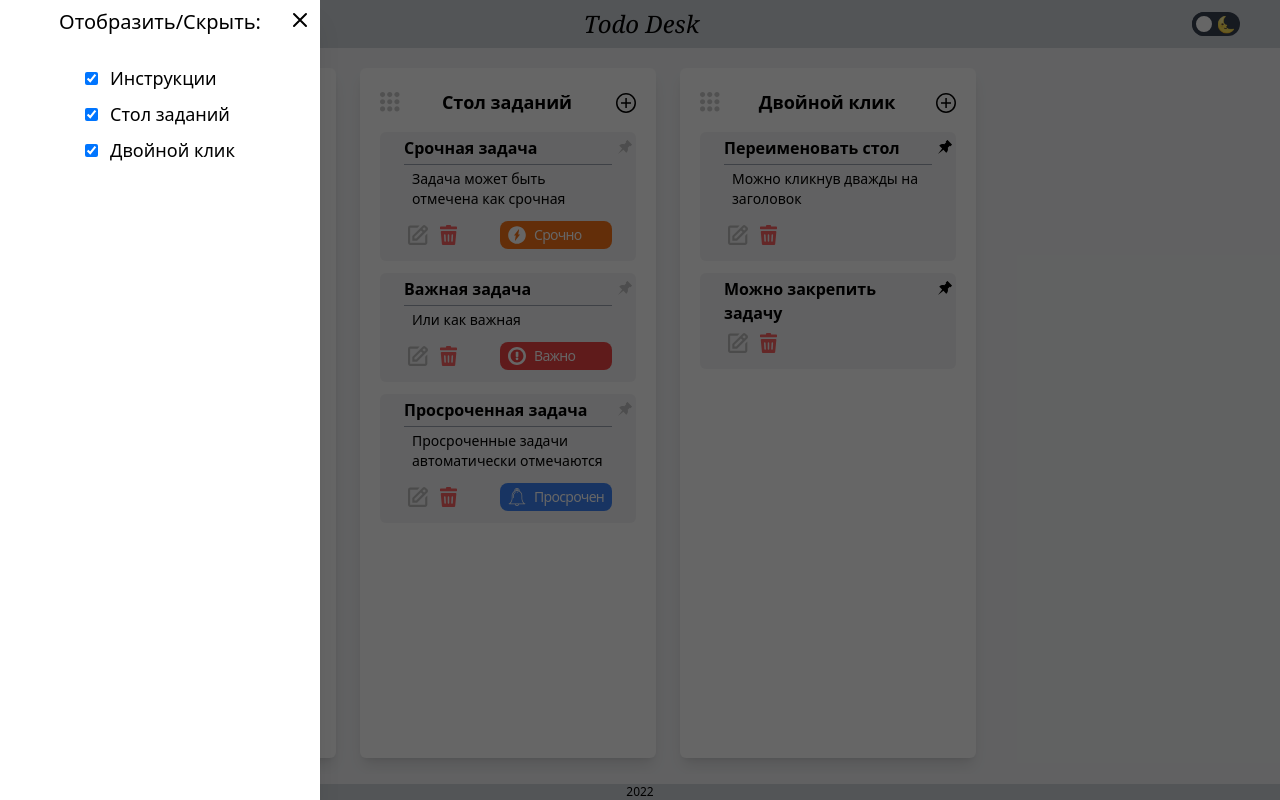
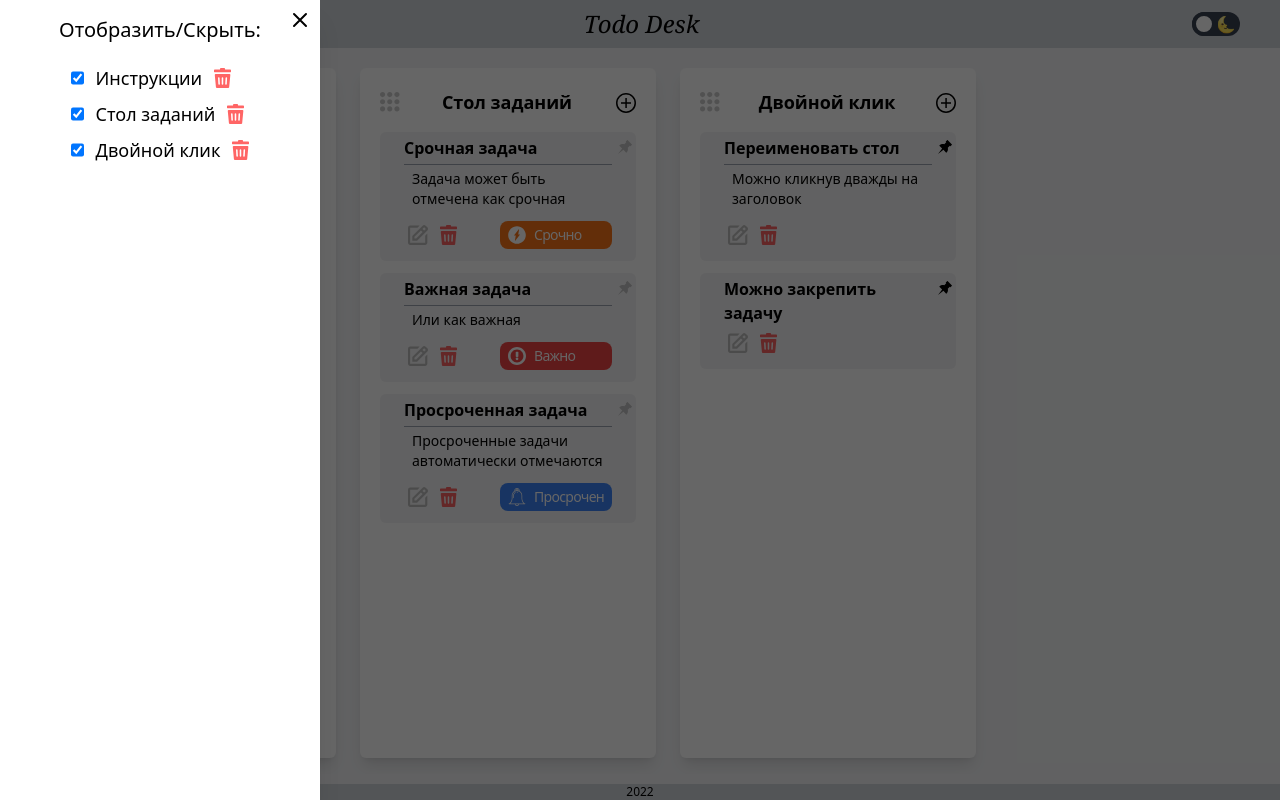
Before and after one commit to juravlevdima/todo-desk, a React app: page / in a window 1280 px wide. Both pictures are taken after a click on the button 50 px from the left and 21 px from the top of the page. Built offline with nearby package versions, Linux system fonts and the light colour scheme.

Commit message:
delete desk button

```diff
--- a/src/components/AsideMenu/AsideMenu.tsx
+++ b/src/components/AsideMenu/AsideMenu.tsx
@@ -3,12 +3,13 @@ import { motion } from 'framer-motion'
 import closeIcon from '../../images/close.svg'
 import { useStores } from '../../hooks/useStores'
 import AsideMenuItem from './AsideMenuItem'
+import { observer } from 'mobx-react-lite'
 
 type propTypes = {
   setIsMenuOpen: Dispatch<SetStateAction<boolean>>
 }
 
-const AsideMenu: FC<propTypes> = ({ setIsMenuOpen }) => {
+const AsideMenu: FC<propTypes> = observer(({ setIsMenuOpen }) => {
   const { deskStore } = useStores()
 
   return (
@@ -30,11 +31,16 @@ const AsideMenu: FC<propTypes> = ({ setIsMenuOpen }) => {
       >
         <ul className="">
           {deskStore.desks.map((desk) => (
-            <AsideMenuItem desk={desk} key={desk.id} updateDeskData={deskStore.updateDeskData.bind(deskStore)}/>
+            <AsideMenuItem
+              desk={desk}
+              key={desk.id}
+              updateDeskData={deskStore.updateDeskData.bind(deskStore)}
+              deleteDesk={deskStore.deleteDesk.bind(deskStore)}
+            />
           ))}
         </ul>
 
-        <h2 className="absolute top-2 left-0 right-0 text-center text-xl">Отобразить/Скрыть:</h2>
+        <h2 className="absolute top-4 left-0 right-0 text-center text-xl">Отобразить/Скрыть:</h2>
         <button
           className="h-6 w-6 hover:scale-125 transition duration-300 absolute top-2 right-2"
           title="Закрыть"
@@ -45,6 +51,6 @@ const AsideMenu: FC<propTypes> = ({ setIsMenuOpen }) => {
       </motion.aside>
     </>
   )
-}
+})
 
 export default AsideMenu
--- a/src/components/AsideMenu/AsideMenuItem.tsx
+++ b/src/components/AsideMenu/AsideMenuItem.tsx
@@ -1,16 +1,24 @@
 import { FC, useId } from 'react'
 import { IDesk, IUpdateDesk } from '../../types/desk.types'
+import delIcon from '../../images/delete-icon.svg'
 
 type propTypes = {
   desk: IDesk
   updateDeskData: (id: string, data: IUpdateDesk) => void
+  deleteDesk: (id: string) => void
 }
 
-const AsideMenuItem: FC<propTypes> = ({ desk, updateDeskData }) => {
+const AsideMenuItem: FC<propTypes> = ({ desk, updateDeskData, deleteDesk }) => {
   const checkboxId = useId()
 
+  const deleteHandler = () => {
+    if (window.confirm('Подтвердите удаление')) {
+      deleteDesk(desk.id)
+    }
+  }
+
   return (
-    <li className="text-2xl sm:text-lg mb-2">
+    <li className="text-2xl sm:text-lg mb-2 flex">
       <input
         type="checkbox"
         id={checkboxId}
@@ -18,7 +26,13 @@ const AsideMenuItem: FC<propTypes> = ({ desk, updateDeskData }) => {
         defaultChecked={!desk.isHidden}
         onChange={(e) => updateDeskData(desk.id, { isHidden: !e.target.checked })}
       />
-      <label htmlFor={checkboxId} className="cursor-pointer">{desk.title}</label>
+      <label htmlFor={checkboxId} className="cursor-pointer break-all">{desk.title}</label>
+      <button
+        className="opacity-60 hover:opacity-100 pl-3 shrink-0"
+        onClick={deleteHandler}
+      >
+        <img src={delIcon} alt="Delete"/>
+      </button>
     </li>
   )
 }
--- a/src/components/Desk/Desk.tsx
+++ b/src/components/Desk/Desk.tsx
@@ -1,4 +1,4 @@
-import { FC } from 'react'
+import { FC, DragEvent } from 'react'
 import { Reorder, useDragControls } from 'framer-motion'
 import { IDesk } from '../../types/desk.types'
 import DeskItem from './DeskItem'
@@ -29,7 +29,11 @@ const Desk: FC<propTypes> = ({ desk }) => {
         onDrop={(e) => dropCardHandler(e, desk)}
       >
         <div className={`p-5 rounded-md shadow-lg bg-white dark-theme dark:bg-dark-3 ${styles.desk}`} >
-          <DeskHeader desk={desk} controls={controls} />
+          <DeskHeader
+            desk={desk}
+            controls={controls}
+            onDrop={(e: DragEvent<HTMLDivElement>) => dropCardHandler(e, desk, 0)}
+          />
           <div>
             {desk.items.map((task) => <DeskItem key={task.id} task={task} desk={desk}/>)}
           </div>
--- a/src/components/Desk/DeskHeader.tsx
+++ b/src/components/Desk/DeskHeader.tsx
@@ -1,4 +1,4 @@
-import { FC, useContext, useState } from 'react'
+import { FC, useContext, useState, FocusEvent, DragEvent } from 'react'
 import dragHandle from '../../images/drag-handle.svg'
 import { AnimatePresence, DragControls } from 'framer-motion'
 import AddTaskModal from '../Modals/AddTaskModal/AddTaskModal'
@@ -11,16 +11,22 @@ import { useStores } from '../../hooks/useStores'
 type propTypes = {
   desk: IDesk
   controls: DragControls
+  onDrop: (e: DragEvent<HTMLDivElement>) => void
 }
 
-const DeskHeader: FC<propTypes> = ({ desk, controls }) => {
+const DeskHeader: FC<propTypes> = ({ desk, controls, onDrop }) => {
   const { theme } = useContext(ThemeContext) as IThemeContext
   const { deskStore } = useStores()
   const [isModalOpen, setIsModalOpen] = useState(false)
   const [isRename, setIsRename] = useState(false)
 
+  const saveTitle = (e: FocusEvent<HTMLInputElement>) => {
+    deskStore.updateDeskData(desk.id, { title: e.target.value })
+    setIsRename(false)
+  }
+
   return (
-    <div className="mb-3 flex justify-between">
+    <div className="pb-3 flex justify-between" onDrop={onDrop}>
       <img
         className="cursor-grab active:cursor-grabbing select-none"
         onPointerDown={(e) => controls.start(e)}
@@ -33,12 +39,12 @@ const DeskHeader: FC<propTypes> = ({ desk, controls }) => {
       <div className="text-lg font-semibold text-center px-3">
         {isRename
           ? <input
-            onBlur={(e) => deskStore.updateDeskData(desk.id, { title: e.target.value })}
+            onBlur={saveTitle}
             className="bg-transparent text-center w-40"
             type="text" defaultValue={desk.title}
             autoFocus
           />
-          : <h2 className="cursor-pointer" onDoubleClick={() => setIsRename(true)}>
+          : <h2 className="cursor-pointer break-all" onDoubleClick={() => setIsRename(true)}>
             {desk.title}
           </h2>
         }
--- a/src/components/Desk/desk.handlers.ts
+++ b/src/components/Desk/desk.handlers.ts
@@ -5,11 +5,11 @@ import styles from './Desk.module.scss'
 
 const { deskStore } = store
 
-export const dropCardHandler = (e: DragEvent<HTMLDivElement>, desk: IDesk) => {
+export const dropCardHandler = (e: DragEvent<HTMLDivElement>, desk: IDesk, idx?: number) => {
   e.preventDefault()
   if (deskStore.currentDesk && deskStore.currentTask) {
     deskStore.deleteTask(deskStore.currentDesk, deskStore.currentTask.id)
-    deskStore.addTask(desk, deskStore.currentTask)
+    deskStore.addTask(desk, deskStore.currentTask, idx)
   }
 
   deskStore.setCurrentDesk(null)
--- a/src/components/Header/Header.tsx
+++ b/src/components/Header/Header.tsx
@@ -40,7 +40,7 @@ const Header: FC = () => {
           <div
             role="button"
             tabIndex={0}
-            className="w-12 bg-gray-700 rounded-full relative outline-blue-600"
+            className="w-12 bg-gray-700 rounded-full relative outline-blue-600 select-none"
             onClick={changeTheme}
           >
             <span>🌞 🌜</span>
--- a/src/store/desks/DeskStore.ts
+++ b/src/store/desks/DeskStore.ts
@@ -20,10 +20,9 @@ export default class DeskStore {
     localStorage.setItem('userdesks', JSON.stringify(this.desks))
   }
 
-  updateDesksOrder(desks: Array<IDesk>) {
-    this.desks = desks
-    this.saveDesksToLS()
-  }
+
+  // --------------- Desk methods ---------------
+
 
   createDesk(title: string) {
     const newDesk = {
@@ -36,10 +35,28 @@ export default class DeskStore {
     this.saveDesksToLS()
   }
 
+  updateDesksOrder(desks: Array<IDesk>) {
+    this.desks = desks
+    this.saveDesksToLS()
+  }
+
   updateDeskData(id: string, data: IUpdateDesk) {
     this.desks = this.desks.map((desk) => desk.id === id ? { ...desk, ...data } : desk)
     this.saveDesksToLS()
   }
+
+  deleteDesk(id: string) {
+    this.desks = this.desks.filter((desk) => desk.id !== id)
+    this.saveDesksToLS()
+  }
+
+  setCurrentDesk(desk: IDesk | null) {
+    this.currentDesk = desk
+  }
+
+
+  // --------------- Task methods ---------------
+
 
   addTask(desk: IDesk, task: ITask, idx?: number) {
     const deskIndex = this.desks.findIndex((it) => it.id === desk.id)
@@ -87,10 +104,6 @@ export default class DeskStore {
     this.saveDesksToLS()
   }
 
-  setCurrentDesk(desk: IDesk | null) {
-    this.currentDesk = desk
-  }
-
   setCurrentTask(task: ITask | null) {
     this.currentTask = task
   }
```
